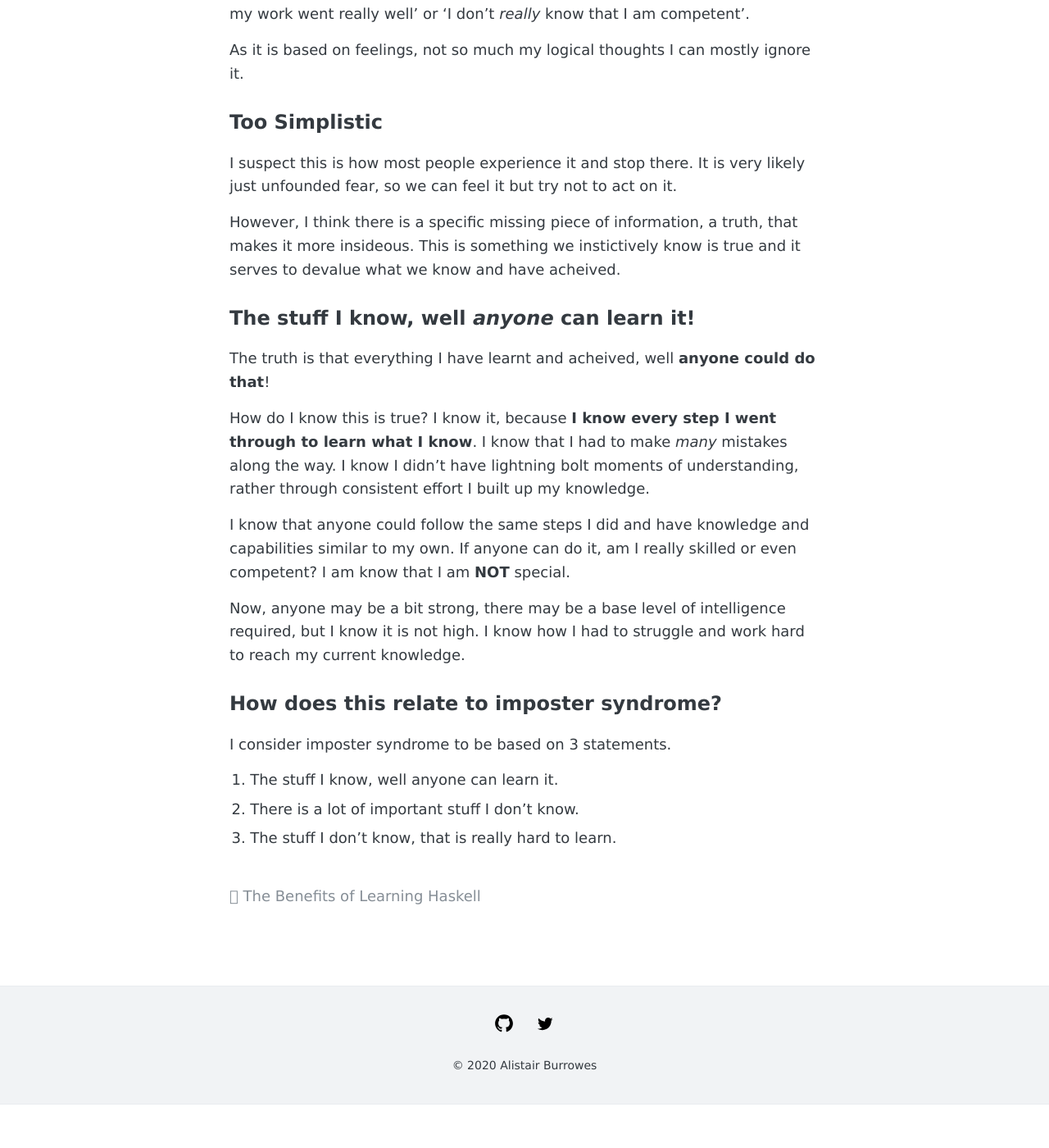
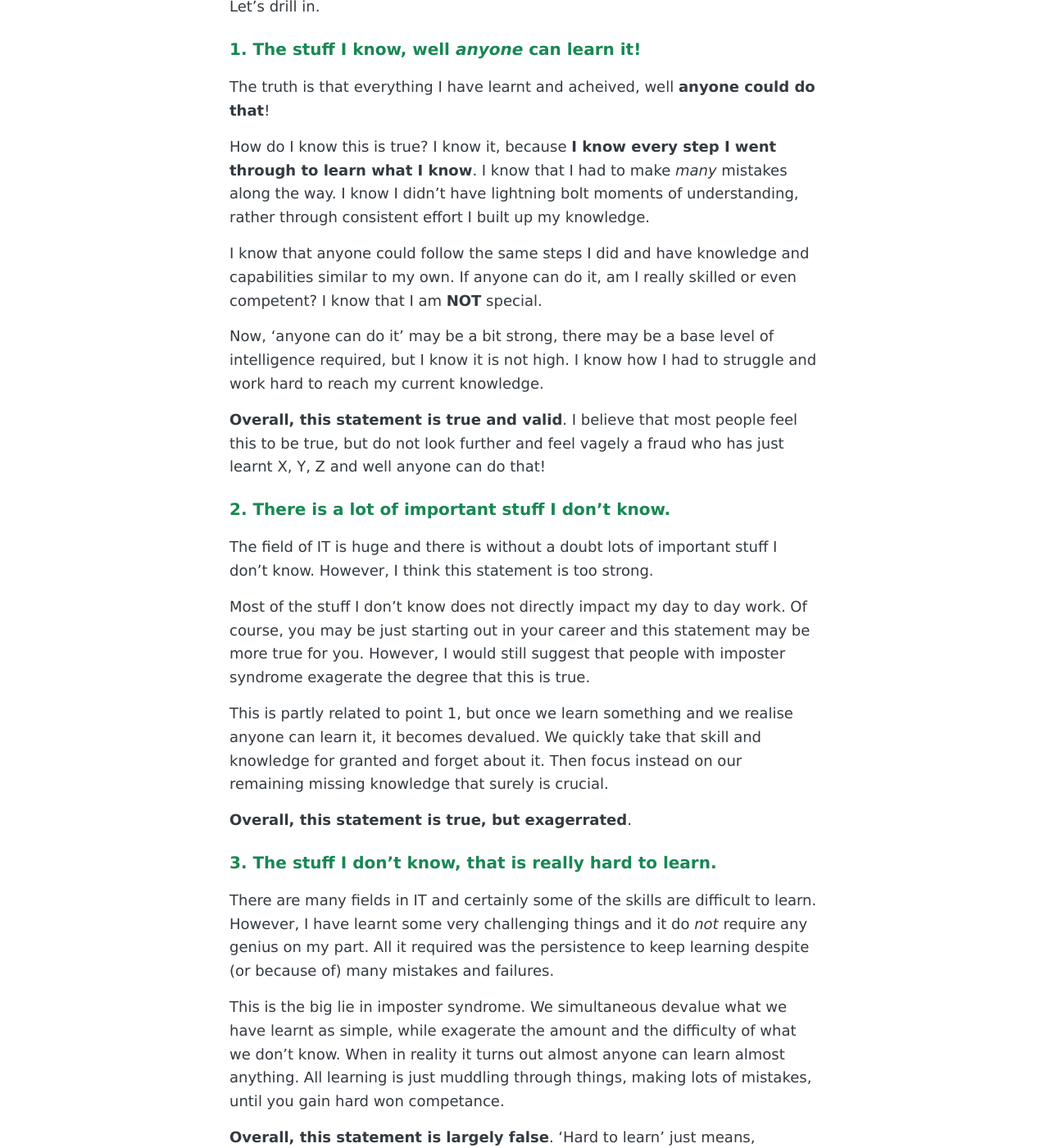
Before and after one commit to AlistairB/alistairb.github.io, a Jekyll site: the page built from _posts/2021-04-19-mechanics-of-imposter-syndrome.md, in a window 1280 px wide and 1400 px high, scrolled down 939 px. Shown: the whole window at 82% size. Built offline with Jekyll 4.4.1, drawn with Linux system fonts in a browser that asks for light colours; before the commit the page ends 2286 px from its top, so only the background shows below that; some of the changed text lies outside the part shown.

Commit message:
Working more on imposter syndrome

```diff
--- a/_posts/2021-04-19-mechanics-of-imposter-syndrome.md
+++ b/_posts/2021-04-19-mechanics-of-imposter-syndrome.md
@@ -12,38 +12,52 @@ Like many working in IT, I have experienced imposter syndrome. What is imposter
 
 > Impostor syndrome (also known as impostor phenomenon, impostorism, fraud syndrome or the impostor experience) is a psychological pattern in which an individual doubts their skills, talents or accomplishments and has a persistent internalized fear of being exposed as a "fraud".
 
-## My Experience
+In short, imposter syndrome is primarily a _feeling_ of incompetance, despite evidence to the contrary. However, I believe that it can broken down further than this.
 
-For me, it is primarily a feeling of unease about my competence as a programmer. For most of my career I have thought about it in the following way.
+## Imposter Syndrome Breakdown
 
-1. If I think about it, I have generally gotten more positive feedback than negative.
-2. I can logically conclude it is _more likely_ that I am compentent than not.
-3. However, this is _not conclusive_ and I lack the information to know _exactly_ my level of competence.
+I would suggest that imposter syndrome for myself and I think most people is based on 3 statements that are taken as true. The reason imposter syndrome is hard to shake, is that there is a lot of truth to these statements.
 
-While I do logically conclude I am competent, even skilled, there is a grey area. This leaves room for feelings of fear that 'perhaps I was just lucky those times my work went really well' or 'I don't _really_ know that I am competent'.
+1. The stuff I know, well anyone can learn it.
+2. There is a lot of important stuff I don't know.
+3. The stuff I don't know, that is really hard to learn.
 
-As it is based on feelings, not so much my logical thoughts I can mostly ignore it.
+Let's drill in.
 
-## Too Simplistic
-
-I suspect this is how most people experience it and stop there. It is very likely just unfounded fear, so we can feel it but try not to act on it.
-
-However, I think there is a specific missing piece of information, a truth, that makes it more insideous. This is something we instictively know is true and it serves to devalue what we know and have acheived.
-
-## The stuff I know, well _anyone_ can learn it!
+### 1. The stuff I know, well _anyone_ can learn it!
 
 The truth is that everything I have learnt and acheived, well **anyone could do that**!
 
 How do I know this is true? I know it, because **I know every step I went through to learn what I know**. I know that I had to make _many_ mistakes along the way. I know I didn't have lightning bolt moments of understanding, rather through consistent effort I built up my knowledge.
 
-I know that anyone could follow the same steps I did and have knowledge and capabilities similar to my own. If anyone can do it, am I really skilled or even competent? I am know that I am **NOT** special.
+I know that anyone could follow the same steps I did and have knowledge and capabilities similar to my own. If anyone can do it, am I really skilled or even competent? I know that I am **NOT** special.
 
-Now, anyone may be a bit strong, there may be a base level of intelligence required, but I know it is not high. I know how I had to struggle and work hard to reach my current knowledge.
+Now, 'anyone can do it' may be a bit strong, there may be a base level of intelligence required, but I know it is not high. I know how I had to struggle and work hard to reach my current knowledge.
 
-## How does this relate to imposter syndrome?
+**Overall, this statement is true and valid**. I believe that most people feel this to be true, but do not look further and feel vagely a fraud who has just learnt X, Y, Z and well anyone can do that!
 
-I consider imposter syndrome to be based on 3 statements.
+### 2. There is a lot of important stuff I don't know.
 
-1. The stuff I know, well anyone can learn it.
-2. There is a lot of important stuff I don't know.
-3. The stuff I don't know, that is really hard to learn.
+The field of IT is huge and there is without a doubt lots of important stuff I don't know. However, I think this statement is too strong.
+
+Most of the stuff I don't know does not directly impact my day to day work. Of course, you may be just starting out in your career and this statement may be more true for you. However, I would still suggest that people with imposter syndrome exagerate the degree that this is true.
+
+This is partly related to point 1, but once we learn something and we realise anyone can learn it, it becomes devalued. We quickly take that skill and knowledge for granted and forget about it. Then focus instead on our remaining missing knowledge that surely is crucial.
+
+**Overall, this statement is true, but exagerrated**.
+
+### 3. The stuff I don't know, that is really hard to learn.
+
+There are many fields in IT and certainly some of the skills are difficult to learn. However, I have learnt some very challenging things and it do _not_ require any genius on my part. All it required was the persistence to keep learning despite (or because of) many mistakes and failures.
+
+This is the big lie in imposter syndrome. We simultaneous devalue what we have learnt as simple, while exagerate the amount and the difficulty of what we don't know. When in reality it turns out almost anyone can learn almost anything. All learning is just muddling through things, making lots of mistakes, until you gain hard won competance.
+
+**Overall, this statement is largely false**. 'Hard to learn' just means, requires persistence / motiviation, much like most of your existing knowledge. There are very few areas of knowledge that require any kind of genius. If you have learnt challening things in the past you can surely learn almost anything in your profession.
+
+## Conclusion
+
+Imposter syndrome is quite challening, especially when starting out in your career.
+
+I always had a 'Well I know X (pfft anyone can learn that if I did), but I don't know Y which is really hard to learn' kind of mental dialogue going on in my head. Whenever I learnt Y and it turned out to be just components A, B and C which are not hard to learn. I would then of course focus on the next Y and feel bad about not knowing that.
+
+However, I think understanding that unless you have completely failed to learn and contribute in your career, it is extremely likely you can learn almost anything. As such, you _are not_ an imposter!
```
